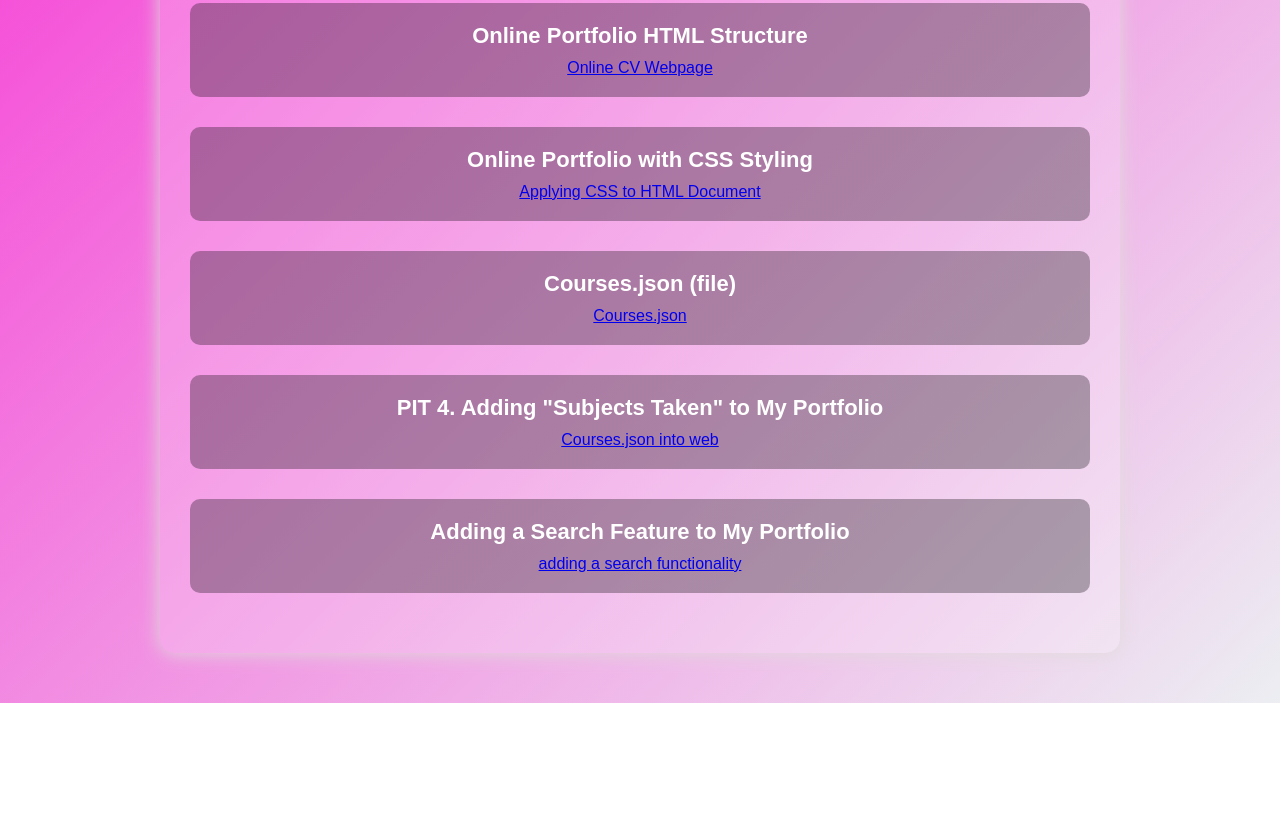
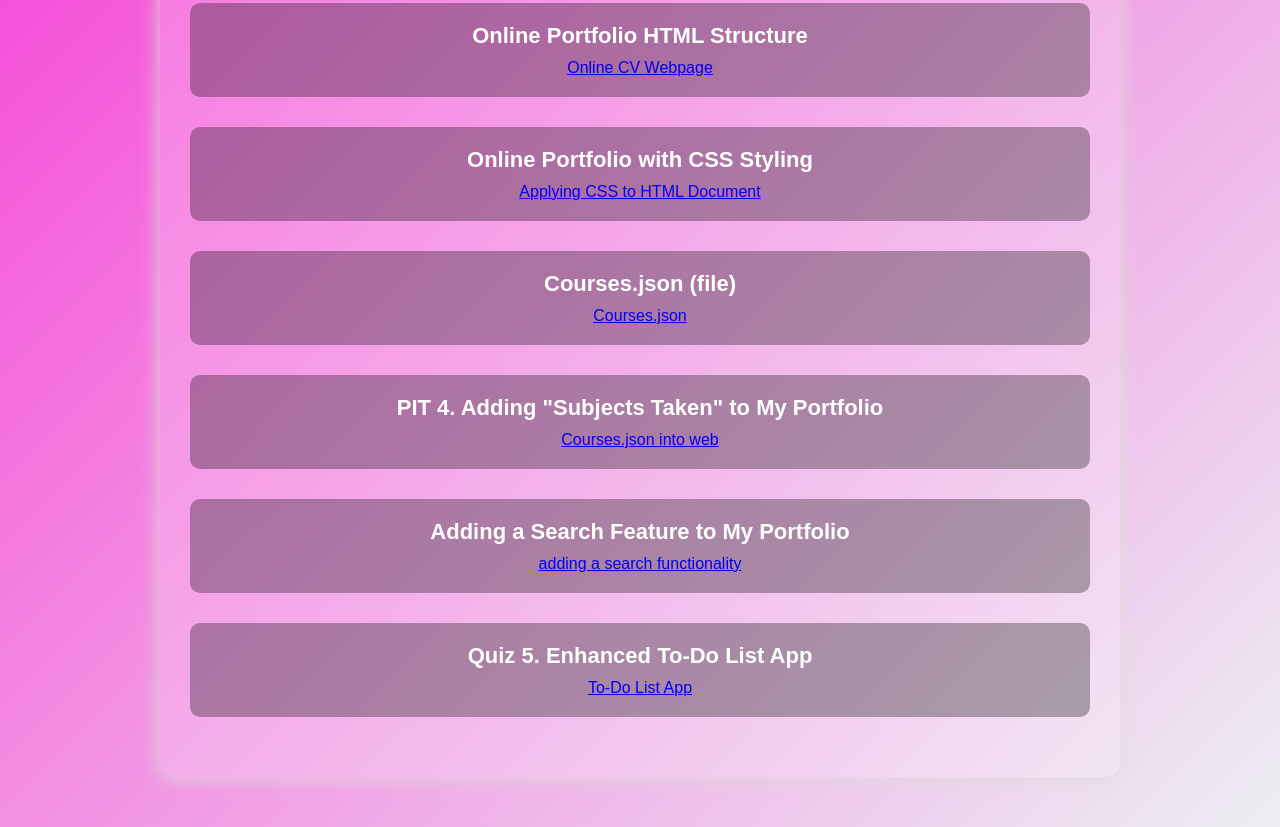
Before and after one commit to MargarettOcharon/landpage.github.io, a plain HTML site: page index.html in a window 1280 px wide. Shown: the part 292-1119 px from the top of the page. Before the commit the page ends 995 px from the top, so only its background shows below. Drawn offline with Linux system fonts and the light colour scheme.

Commit message:
Update index.html

```diff
--- a/index.html
+++ b/index.html
@@ -39,6 +39,11 @@
             <div class="section-title">Adding a Search Feature to My Portfolio</div>
             <a href="https://margarettocharon.github.io/PIT4/">adding a search functionality</a>
         </div>
+
+        <div class="section">
+            <div class="section-title">Quiz 5. Enhanced To-Do List App</div>
+            <a href="https://charrismagparoc.github.io/todo-app/"> To-Do List App</a>
+        </div>
     </div>
 </body>
 </html>
```
